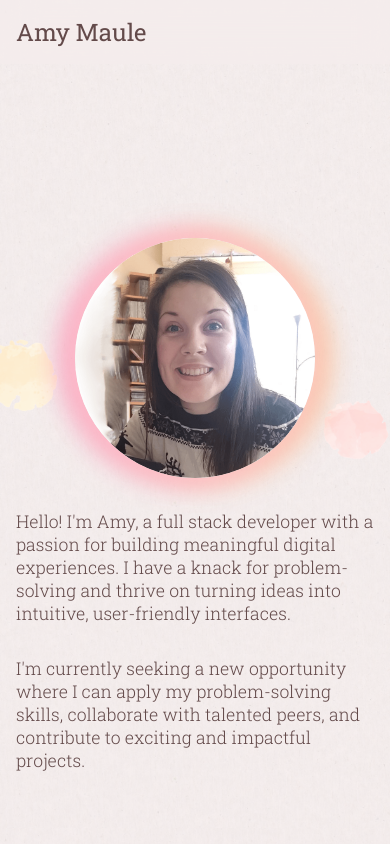
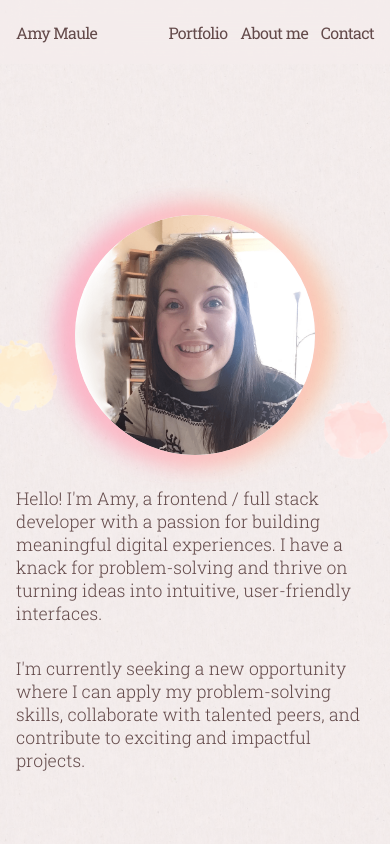
Before and after one commit to AmyMaule/portfolio, a React (Vite) app: page / in a window 390 px wide. Shown: the top 844 px of the page. Built offline with nearby package versions, Linux system fonts and the light colour scheme.

Commit message:
Add page links to navbar

```diff
--- a/src/assets/scss/_about.scss
+++ b/src/assets/scss/_about.scss
@@ -71,13 +71,13 @@
 .rc-scout__link:visited {
   color: #3dc06c;
   text-decoration: underline;
-  transition: 200ms ease all;
-  -webkit-transition: 200ms ease all;
+  transition: 300ms ease all;
+  -webkit-transition: 300ms ease all;
 }
 
 .rc-scout__link:hover,
 .rc-scout__link:active {
   color: #4e8b1d;
-  transition: 200ms ease all;
-  -webkit-transition: 200ms ease all;
+  transition: 300ms ease all;
+  -webkit-transition: 300ms ease all;
 }
--- a/src/assets/scss/_contact.scss
+++ b/src/assets/scss/_contact.scss
@@ -16,13 +16,13 @@
 
 .contact-link {
   color: $color-text;
-  transition: 200ms ease all;
-  -webkit-transition: 200ms ease all;
+  transition: 300ms ease all;
+  -webkit-transition: 300ms ease all;
 
   &:hover {
     color: black;
-    transition: 200ms ease all;
-    -webkit-transition: 200ms ease all;
+    transition: 300ms ease all;
+    -webkit-transition: 300ms ease all;
   }
 }
 
--- a/src/assets/scss/_media.scss
+++ b/src/assets/scss/_media.scss
@@ -247,6 +247,25 @@
 }
 
 @media screen and (max-width: 630px) {
+  // navabr
+  .navbar-title {
+    font-size: 1.5rem;
+    letter-spacing: -0.04rem;
+  }
+
+  .navbar-link {
+    font-size: 1.1rem;
+    letter-spacing: -0.04rem;
+  }
+
+  // the 3 navbar items
+  #portfolio,
+  #about,
+  #contact {
+    scroll-margin-top: 2rem;
+  }
+
+
   // intro
   .intro-section {
     gap: 3rem;
@@ -360,6 +379,7 @@
 }
 
 @media screen and (max-width: 470px) {
+  // about
   .rc-container {
     margin: 0 -2rem;
   }
@@ -440,6 +460,20 @@
 }
 
 @media screen and (max-width: 420px) {
+  // navbar
+  .navbar-title {
+    letter-spacing: -0.04rem;
+    font-size: 1rem;
+  }
+
+  .navbar-links {
+    gap: 0.8rem;
+  }
+
+  .navbar-link {
+    font-size: 1rem;
+  }
+
   .intro-section {
     gap: 2rem;
     padding: 2.5rem 1rem;
--- a/src/assets/scss/_navbar.scss
+++ b/src/assets/scss/_navbar.scss
@@ -3,6 +3,7 @@
   position: fixed;
   display: flex;
   align-items: center;
+  justify-content: space-between;
   font-weight: 400;
   color: $color-text;
   background-color: rgba(245, 237, 237, 0.6);
@@ -16,6 +17,46 @@
   z-index: 50;
 }
 
+.navbar-title-link {
+  color: $color-text;
+  text-decoration: none;
+
+  &:visited,
+  &:hover,
+  &:focus {
+    color: $color-text;
+    text-decoration: none;
+  }
+}
+
+.navbar-title {
+  font-size: 2rem;
+}
+
+.navbar-links {
+  display: flex;
+  gap: 1rem;
+}
+
+.navbar-link {
+  position: relative;
+  font-size: 1.25rem;
+  color: $color-text;
+  text-decoration: none;
+  transition: 300ms ease all;
+  -webkit-transition: 300ms ease all;
+
+  &:visited {
+    color: $color-text;
+  }
+
+  &:hover {
+    color: black;
+    transition: 300ms ease all;
+    -webkit-transition: 300ms ease all;
+  }
+}
+
 .navbar-height {
   width: 100%;
   height: 4rem;
--- a/src/components/About.tsx
+++ b/src/components/About.tsx
@@ -1,6 +1,6 @@
 const About = () => {
   return (
-    <section className="about-section">
+    <section className="about-section" id="about">
       <h1 className="section-title">About me</h1>
       <div className="about-text-container">
         <p className="about-text">
--- a/src/components/Intro.tsx
+++ b/src/components/Intro.tsx
@@ -3,7 +3,7 @@ const Intro = () => {
     <section className="intro-section">
       <div className="intro-text-container">
         <p className="intro-text">
-          Hello! I'm Amy, a full stack developer with a passion for building meaningful digital experiences. I have a knack for problem-solving and thrive on turning ideas into intuitive, user-friendly interfaces.
+          Hello! I'm Amy, a frontend / full stack developer with a passion for building meaningful digital experiences. I have a knack for problem-solving and thrive on turning ideas into intuitive, user-friendly interfaces.
         </p>
         <p className="intro-text">
           I'm currently seeking a new opportunity where I can apply my problem-solving skills, collaborate with talented peers, and contribute to exciting and impactful projects.
--- a/src/components/Navbar.tsx
+++ b/src/components/Navbar.tsx
@@ -1,12 +1,45 @@
+import { useState, useEffect } from "react";
+
 const Navbar = () => {
+  const [mobile, setMobile] = useState<boolean>(window.innerWidth <= 350);
+
+  useEffect(() => {
+    let frameId: number;
+
+    const handleResize = () => {
+      if (frameId) cancelAnimationFrame(frameId);
+      frameId = requestAnimationFrame(() => {
+        setMobile(window.innerWidth <= 350);
+      });
+    };
+
+    window.addEventListener("resize", handleResize);
+    return () => {
+      window.removeEventListener("resize", handleResize);
+      if (frameId) cancelAnimationFrame(frameId);
+    };
+  }, []);
+
+  const scrollTop = (e: React.MouseEvent<HTMLAnchorElement>) => {
+    e.preventDefault();
+    window.scrollTo(0, 0);
+  }
+
   return (
     <>
       <nav className="navbar-container">
-        <h1>Amy Maule</h1>
+        <a href="#" onClick={scrollTop} className="navbar-title-link">
+          <h1 className="navbar-title">Amy Maule</h1>
+        </a>
+        <div className="navbar-links">
+          <a href="#portfolio" className="navbar-link">Portfolio</a>
+          <a href="#about" className="navbar-link">{mobile ? "About" : "About me"}</a>
+          <a href="#contact" className="navbar-link">Contact</a>
+        </div>
       </nav>
       <div className="navbar-height" />
     </>
   )
 }
 
-export default Navbar
+export default Navbar;
--- a/src/components/Projects.tsx
+++ b/src/components/Projects.tsx
@@ -9,7 +9,7 @@ type ProjectsProps = {
 
 const Projects = ({ title, projectData }: ProjectsProps) => {
   return (
-    <section className="projects-section">
+    <section className="projects-section" id={title.toLowerCase()}>
       <h1 className="section-title">{title}</h1>
       <div className="projects-container">
         {projectData.map((project: ExtendedProject) => {
```
